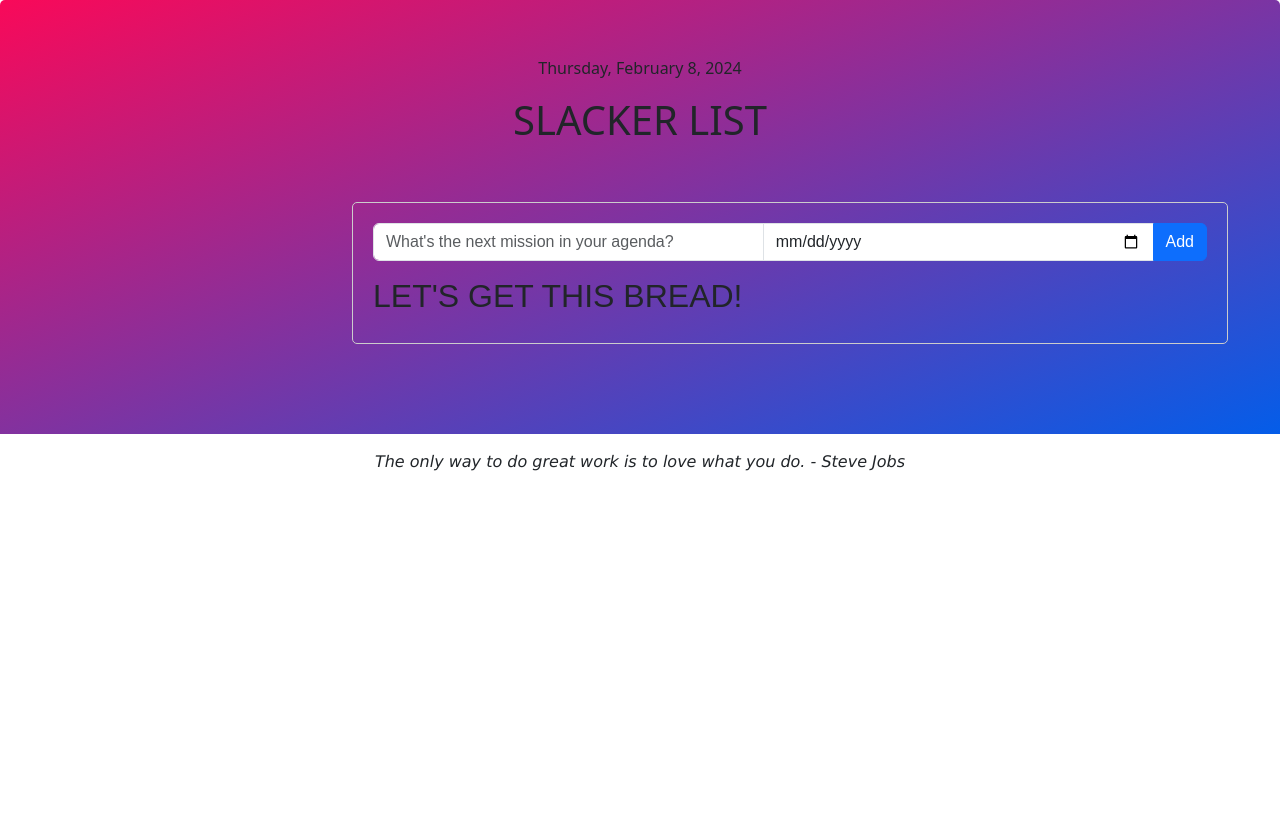
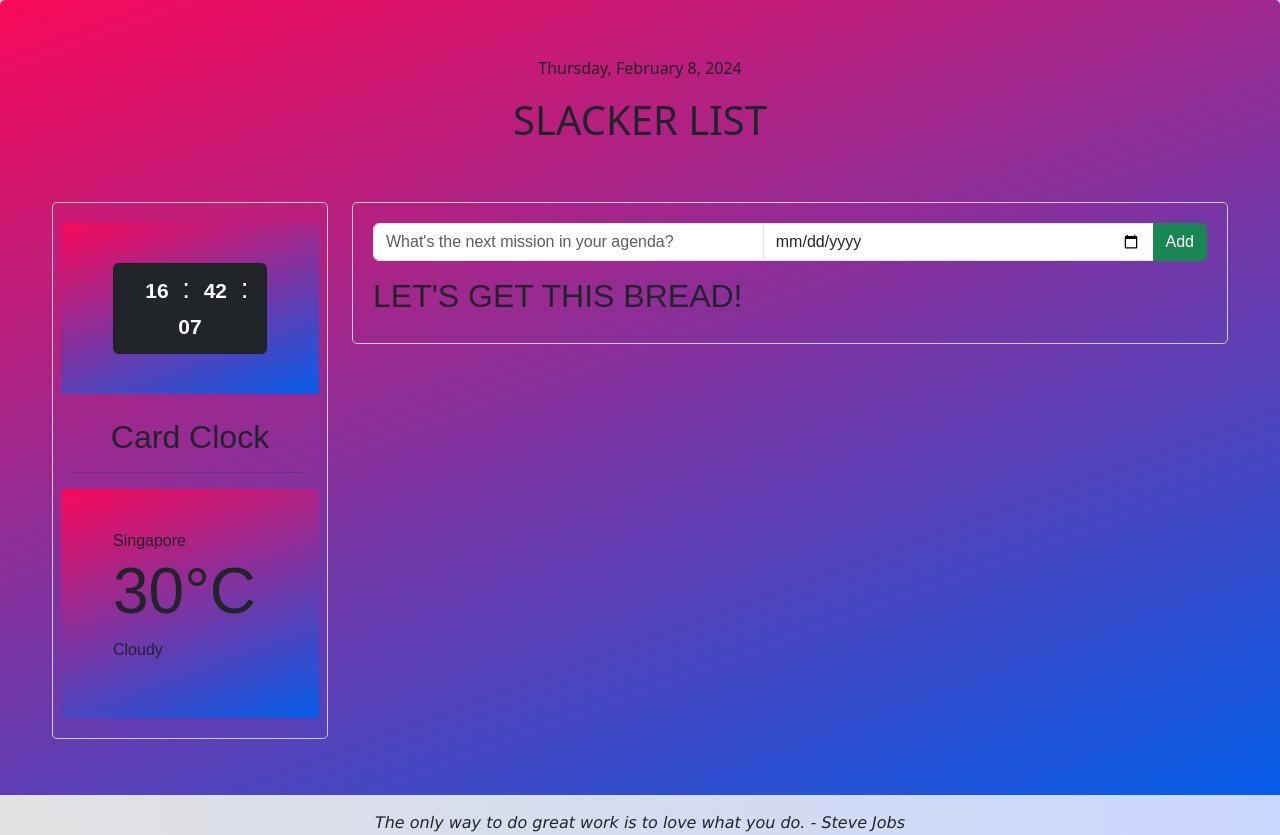
Before and after one commit to missycoder/To-Do-List-App, a plain HTML site: page index.html in a window 1280 px wide. Before the commit the page ends 800 px from the top, so only its background shows below. Drawn offline with nearby package versions, Linux system fonts and the light colour scheme; some packages are replaced by stand-ins of ours; a script that the page names is missing.

Commit message:
added live clock, weather

```diff
--- a/index.html
+++ b/index.html
@@ -6,6 +6,13 @@
     <title>Todo List</title>
     <!-- Bootstrap CSS -->
     <link href="https://cdn.jsdelivr.net/npm/bootstrap@5.3.0-alpha1/dist/css/bootstrap.min.css" rel="stylesheet">
+    <style>
+        body {
+            background: #C9D6FF;
+            background: -webkit-linear-gradient(to right, #E2E2E2, #C9D6FF);
+            background: linear-gradient(to right, #E2E2E2, #C9D6FF);
+        }
+    </style>
     <link rel="stylesheet" href="style.css">
     <!-- SweetAlert2 CSS -->
     <link rel="stylesheet" href="https://cdn.jsdelivr.net/npm/sweetalert2@10">
@@ -18,14 +25,56 @@
                 <h1 class="mt-3">SLACKER LIST</h1>
             </div>
             <div class="col-lg-3 animate__animated animate__slideInLeft">
-                <!-- Add your content here -->
+                <!-- Side Content here -->
+                <div class="container mb-3">
+
+                    <!-- flexbox clock row -->
+                    <div class="row">
+                        <div class="col-md">
+                            <div class="card bg-dark text-white">
+                                <h3 class="card-title text-center">
+                                    <div class="d-flex flex-wrap justify-content-center mt-2">
+                                        <a><span class="badge hours"></span></a> :
+                                        <a><span class="badge min"></span></a> :
+                                        <a><span class="badge sec"></span></a>
+                                    </div>
+                                </h3>
+                            </div>
+                        </div>
+
+                        <!-- Add more card columns here -->
+
+                    </div><!-- /.flexbox clock row -->
+
+                    <h2 class="text-center col-xl-12 mt-4">Card Clock</h2>
+                    <hr />
+
+                    <!-- clock row -->
+                    <div class="row">
+                <div class="weather-data d-flex">
+                    <div class="mr-auto">
+                        <span class="weather-location">Singapore</span>
+                        <h4 class="display-3">30<span class="symbol">&deg;</span>C</h4>
+                        <p>Cloudy</p>
+                    </div>
+                </div>
+                <div class="card-body p-0"></div>
+                <div class="col-2 weakly-weather-item">
+                                    </div>
+                        <!-- Add clock cards here -->
+
+                    </div><!-- /.clock row -->
+                </div><!-- /.container -->
+
+
             </div>
+
             <div class="col-lg-9">
                 <div class="container">
                     <div class="input-group mb-3">
                         <input type="text" id="todoInput" class="form-control" placeholder="What's the next mission in your agenda?">
                         <input type="date" id="dueDateInput" class="form-control">
-                        <button id="addBtn" class="btn btn-primary">Add</button>
+                        <button id="addBtn" class="btn btn-success">Add</button>
                     </div>
                     <h2 class="mt-3">LET'S GET THIS BREAD!</h2>
                     <ul id="todoList" class="list-group"></ul>
--- a/script.js
+++ b/script.js
@@ -144,3 +144,25 @@ renderMotivationalQuote();
 
 // Set interval to rotate quotes every 10 seconds (10000 milliseconds)
 setInterval(renderMotivationalQuote, 10000);
+
+// Digital Clock
+document.addEventListener("DOMContentLoaded", function() {
+    setInterval(function() {
+        let hours = new Date().getHours();
+        document.querySelectorAll(".hours").forEach(function(elem) {
+            elem.textContent = (hours < 10 ? "0" : "") + hours;
+        });
+    }, 1000);
+    setInterval(function() {
+        let minutes = new Date().getMinutes();
+        document.querySelectorAll(".min").forEach(function(elem) {
+            elem.textContent = (minutes < 10 ? "0" : "") + minutes;
+        });
+    }, 1000);
+    setInterval(function() {
+        let seconds = new Date().getSeconds();
+        document.querySelectorAll(".sec").forEach(function(elem) {
+            elem.textContent = (seconds < 10 ? "0" : "") + seconds;
+        });
+    }, 1000);
+});
--- a/style.css
+++ b/style.css
@@ -49,6 +49,7 @@ li:hover {
 
 }
 
+
 /* Media query for small devices (up to 768px) */
 @media only screen and (max-width: 768px) {
     .container {
```
